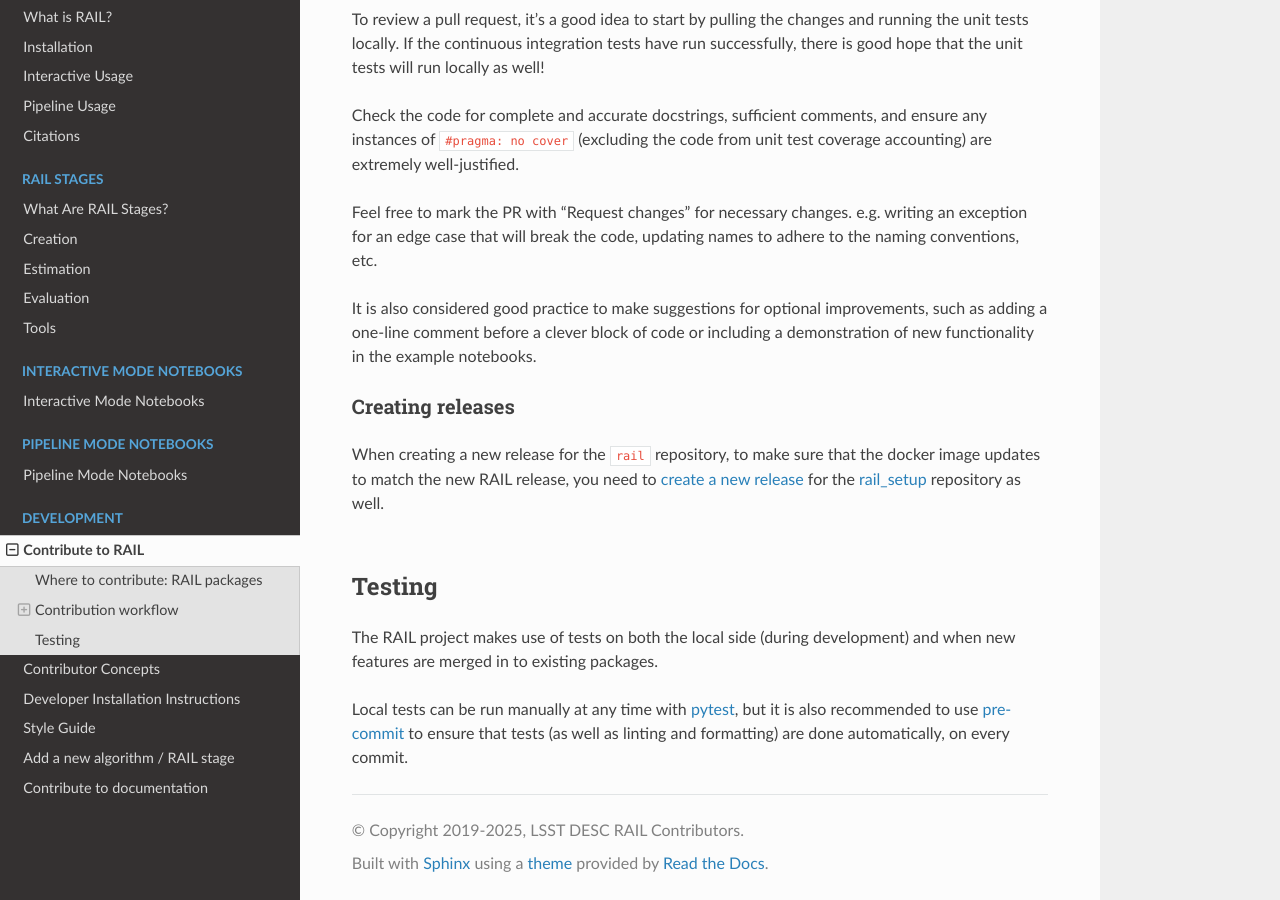
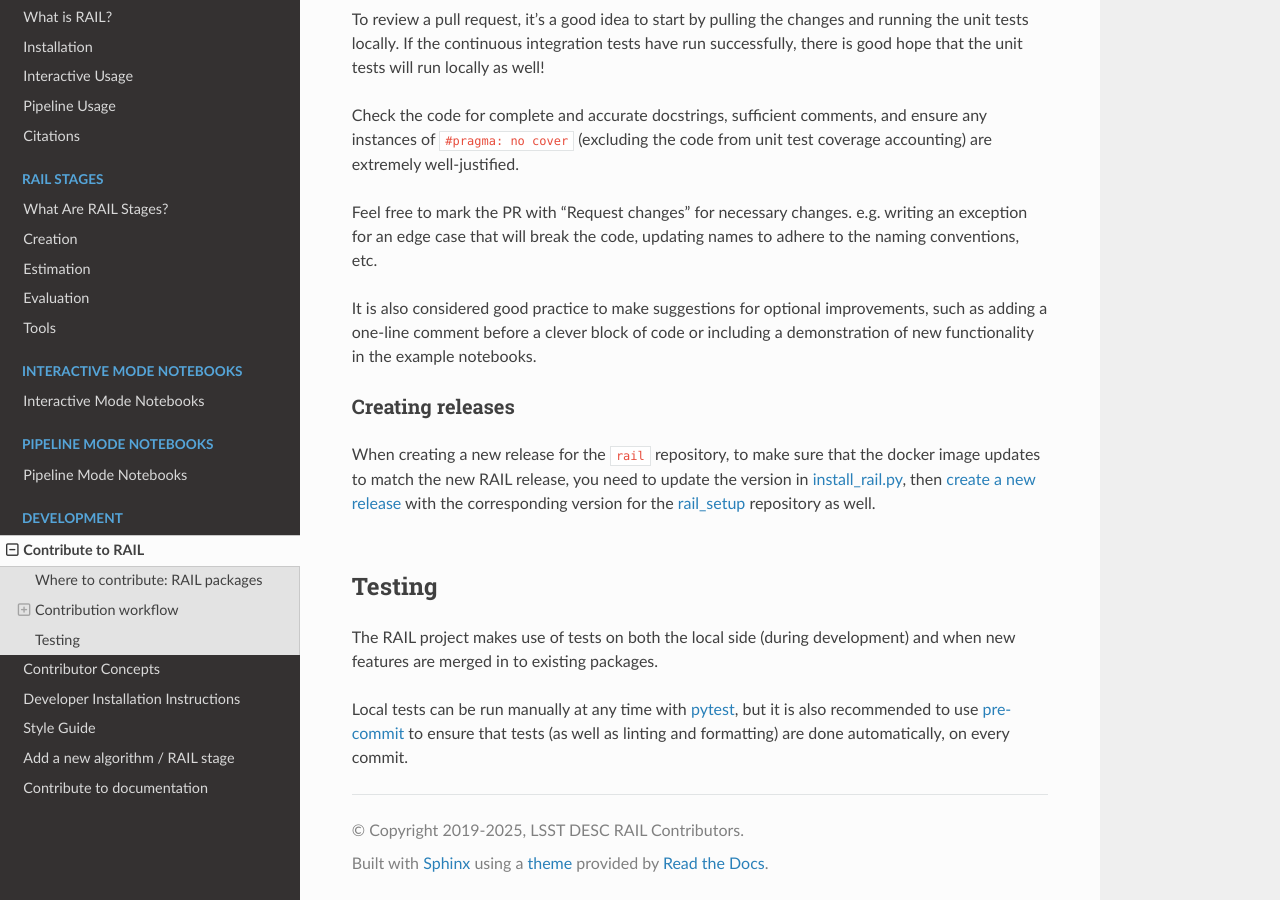
Before and after one commit to LSSTDESC/rail, a Sphinx documentation site: the page built from docs/source/development/contribute_to_rail.rst, in a window 1280 px wide and 900 px high, scrolled down 2702 px. Built offline with Sphinx 7.4.7 and the Read the Docs theme 3.1.0, drawn with Linux system fonts in a browser that asks for light colours; nearby versions of some CDN libraries; pages that are not in the unit, such as notebooks, are missing from menus; the version number could not be read and is left out.

Commit message:
clarifying process for new release of rail and clarifying use of Ensemble in new notebooks

```diff
--- a/docs/source/development/contribute_to_rail.rst
+++ b/docs/source/development/contribute_to_rail.rst
@@ -159,8 +159,11 @@ Creating releases
 -----------------
 
 When creating a new release for the ``rail`` repository, to make sure that the
-docker image updates to match the new RAIL release, you need to `create a new
-release <https://github.com/LSSTDESC/rail_setup/releases/new>`_ for the
+docker image updates to match the new RAIL release, you need to update the version
+in `install_rail.py <https://github.com/LSSTDESC/rail_setup/blob/main/install_rail.py>`_,
+then `create a new
+release <https://github.com/LSSTDESC/rail_setup/releases/new>`_ with the corresponding
+version for the
 `rail_setup <https://github.com/LSSTDESC/rail_setup>`_ repository as well.
 
 
```
Also changed, not shown: 3 other files.
